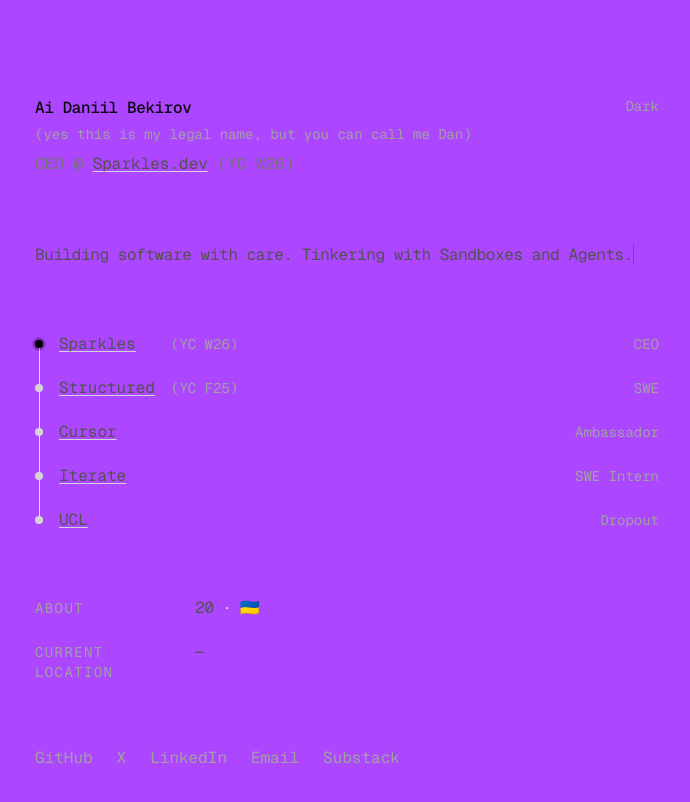
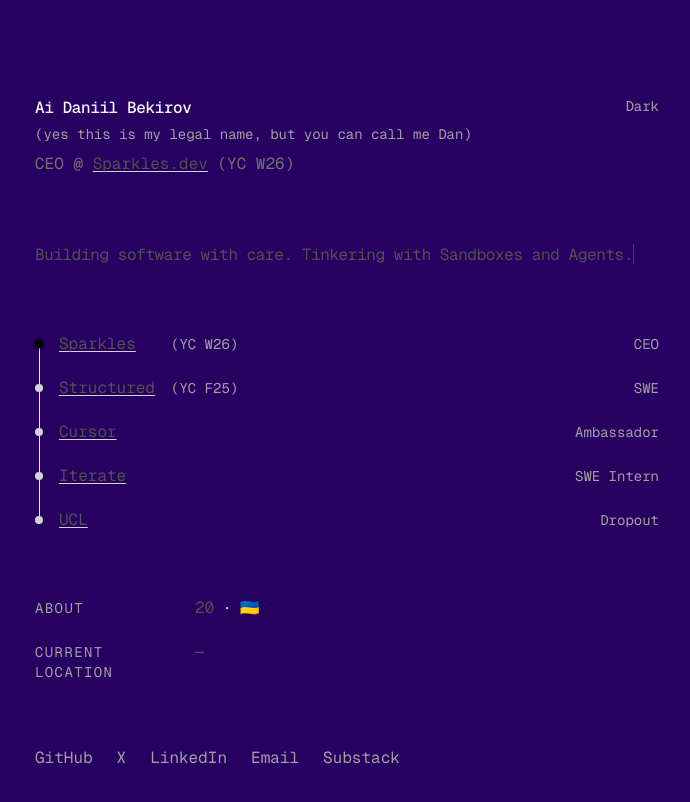
Before and after one commit to Texseractrum/me, a Next.js app: page / in a window 1280 px wide. Shown: the top 802 px of the page, without its empty margins (293-983 px from the left). Built offline with nearby package versions, Linux system fonts and the light colour scheme; no server answers; the database is empty.

Commit message:
Update background color theme with darker purple tones ✨
Co-Authored-By: Daniil <bekirov.aida@gmail.com>
X-Conversation-ID: js7en99gajbvwkkx8k4m8k9kfh813ha1
X-Workspace-ID: k170fq4zjddbha8f5xbsm13p9x8123wv

```diff
--- a/app/globals.css
+++ b/app/globals.css
@@ -70,8 +70,8 @@ body {
 
 :root {
   --radius: 0.625rem;
-  --background: oklch(0.627 0.265 303.9);
-  --foreground: oklch(0.145 0 0);
+  --background: oklch(0.25 0.15 290);
+  --foreground: oklch(0.985 0 0);
   --card: oklch(1 0 0);
   --card-foreground: oklch(0.145 0 0);
   --popover: oklch(1 0 0);
@@ -104,7 +104,7 @@ body {
 }
 
 .dark {
-  --background: oklch(0.627 0.265 303.9);
+  --background: oklch(0.2 0.12 290);
   --foreground: oklch(0.985 0 0);
   --card: oklch(0.205 0 0);
   --card-foreground: oklch(0.985 0 0);
```
